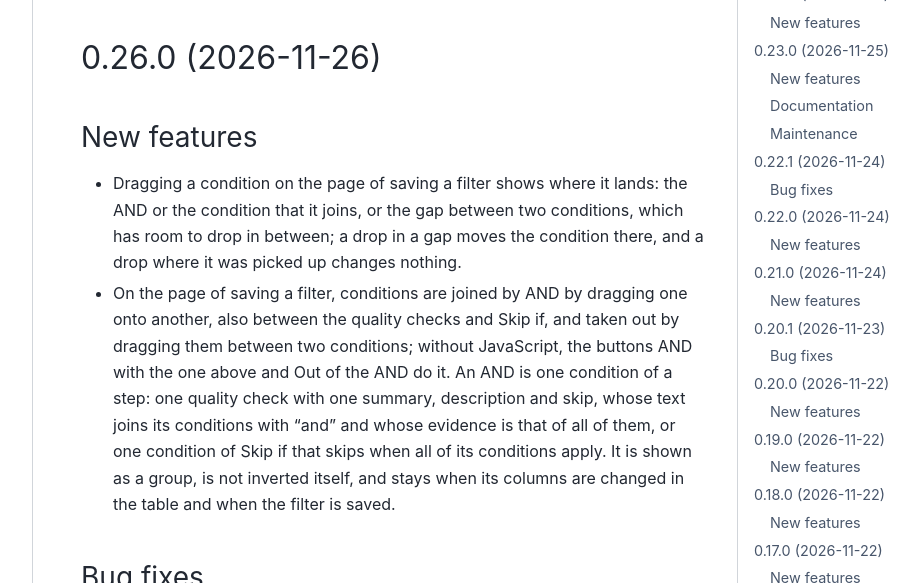
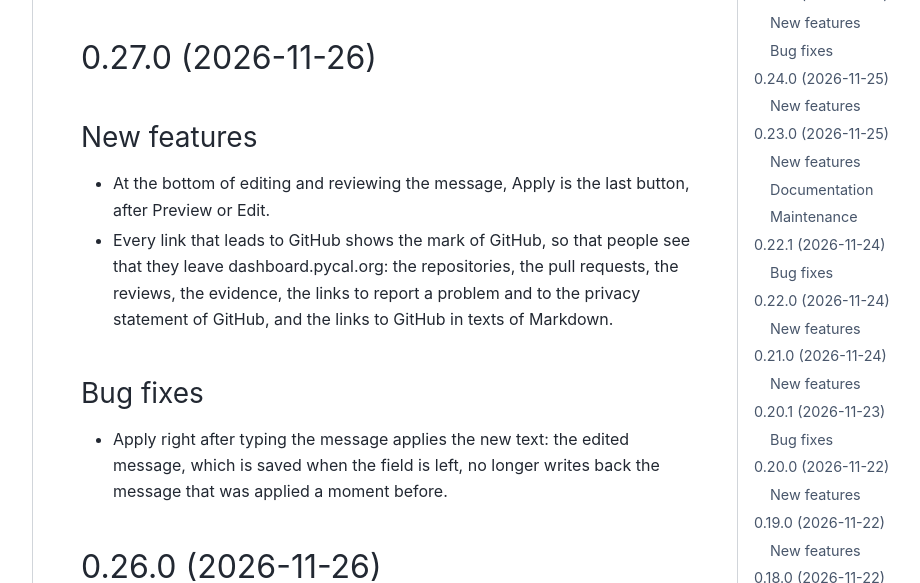
Before and after one commit to PyCalendar/dashboard.pycal.org, a Sphinx documentation site: the page built from docs/changelog.rst, in a window 1280 px wide and 900 px high, cut to the strip 317-900 px from the top of the window. Shown: the whole strip, without its empty margins (287-1207 px from the left). Built offline with Sphinx 7.4.7 and the PyData theme 0.15.4, drawn with Linux system fonts in a browser that asks for light colours; the version number could not be read and is left out; some of the changed text lies outside the part shown.

Commit message:
Release 0.27.0
Co-Authored-By: Claude Opus 5.5 <noreply@anthropic.com>

```diff
--- a/docs/changelog.rst
+++ b/docs/changelog.rst
@@ -8,6 +8,22 @@ Changelog
 .. include:: _build/unreleased.rst
 
 .. towncrier release notes start
+
+0.27.0 (2026-11-26)
+-------------------
+
+New features
+~~~~~~~~~~~~
+
+- At the bottom of editing and reviewing the message, Apply is the last button, after Preview or Edit.
+- Every link that leads to GitHub shows the mark of GitHub, so that people see that they leave dashboard.pycal.org: the repositories, the pull requests, the reviews, the evidence, the links to report a problem and to the privacy statement of GitHub, and the links to GitHub in texts of Markdown.
+
+
+Bug fixes
+~~~~~~~~~
+
+- Apply right after typing the message applies the new text: the edited message, which is saved when the field is left, no longer writes back the message that was applied a moment before.
+
 
 0.26.0 (2026-11-26)
 -------------------
```
Also changed, not shown: 3 other files.
